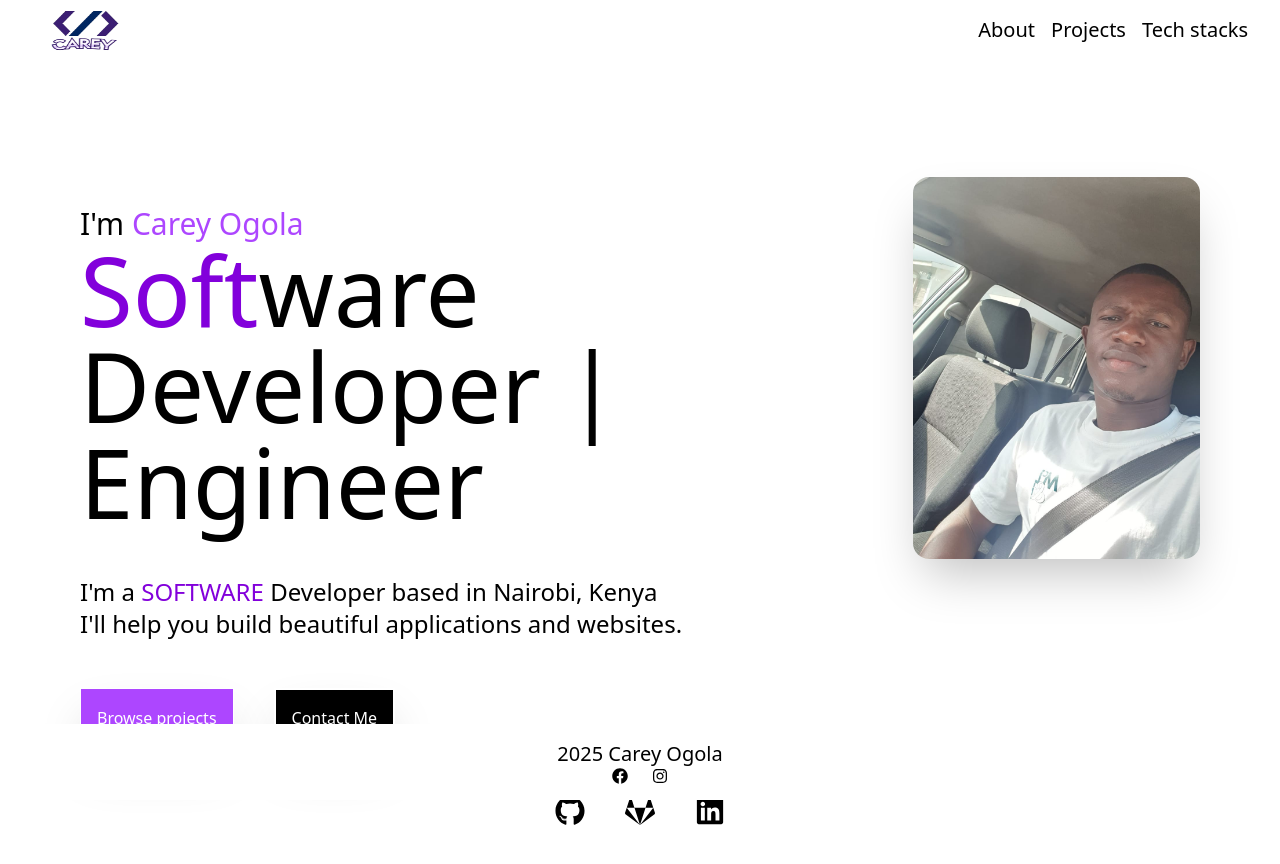
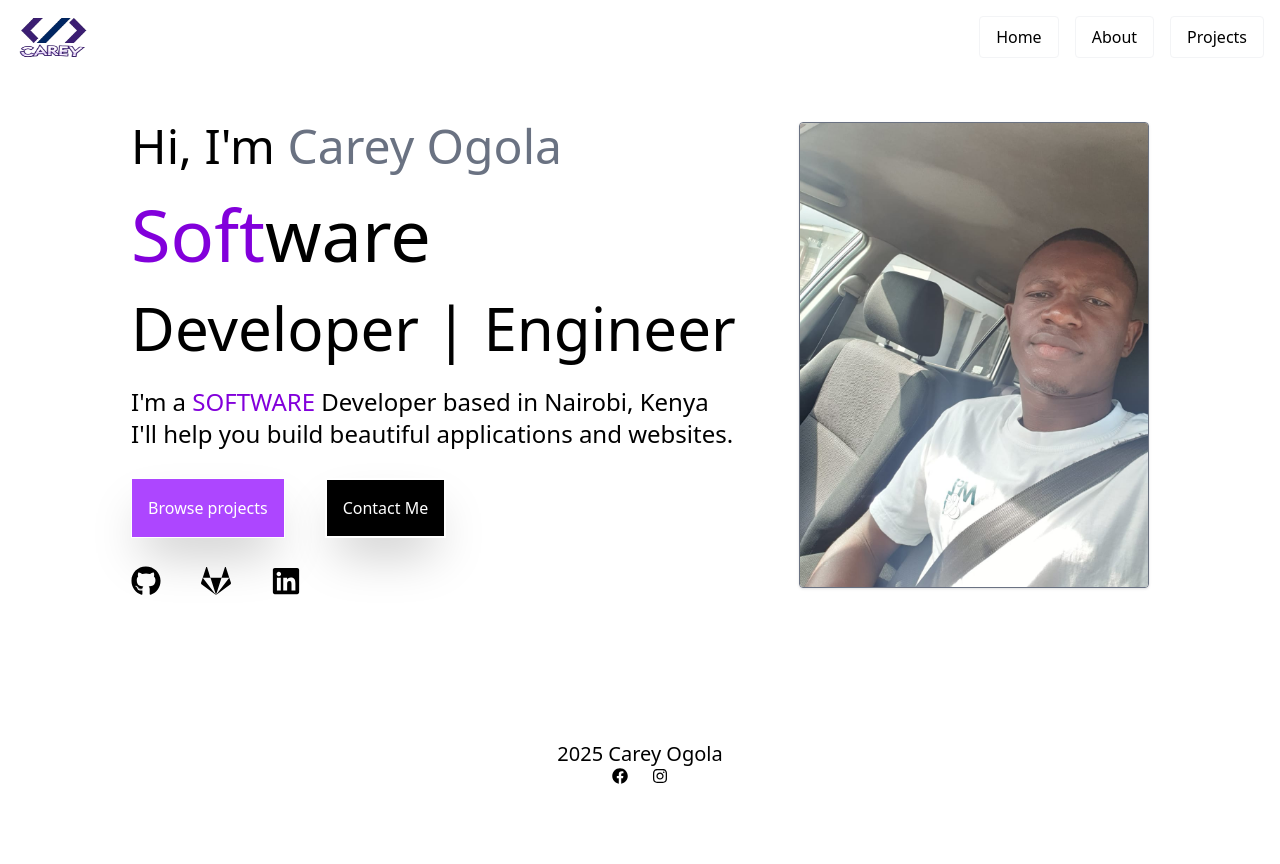
Before and after one commit to Careyogola/personal-portfolio, a React (Vite) app: page / in a window 1280 px wide. Shown: the top 864 px of the page. Built offline with nearby package versions, Linux system fonts and the light colour scheme.

Commit message:
Update on the whole page

```diff
--- a/src/App.jsx
+++ b/src/App.jsx
@@ -2,13 +2,15 @@ import React from 'react';
 import Header from './components/header';
 import Footer from './components/footer';
 import MainContent from './components/hero';
+import Navbar from './components/navbar';
 
 const App = () => {
   return (
     <div className="flex flex-col min-h-screen">
-      <Header />
-        <MainContent />
+      <Navbar/>
+      <MainContent />
       <Footer />
+
     </div>
   );
 };
--- a/src/components/hero.jsx
+++ b/src/components/hero.jsx
@@ -3,32 +3,34 @@ import { FaFacebook, FaGithub, FaGitlab, FaLinkedin } from "react-icons/fa";
 
 const MainContent = () => {
   return (
-    <div className='w-full min-h-screen bg-white my-32'>
-      <div className='flex flex-col gap-12 py-20 px-20'>
-        <div className='flex flex-row gap-10 h-80 items-center'>
-          <div>
-            <p className='text-3xl font-medium'>I'm <span className='text-3xl font-medium text-purple-500'> Carey Ogola</span></p>
-            <h1 className='text-8xl'><span className='text-8xl text-purple-700'>Soft</span>ware</h1>
-            <h1 className='text-8xl'>Developer | Engineer </h1>
+    <div className='w-full min-h-screen'>
+      <div className='flex flex-row justify-evenly py-12 px-20'>
+        <div className='flex flex-col gap-7 items-start'>
+
+            <p className='text-5xl font-medium'>Hi, I'm<span className='text-5xl text-gray-500'> Carey Ogola</span></p>
+            <h1 className='text-7xl'><span className='text-7xl text-purple-700'>Soft</span>ware</h1>
+            <h1 className='text-6xl'>Developer | Engineer </h1>
+
+
+            <p className='text-2xl font-medium'>I'm a <span className='text-purple-700 uppercase'>Software</span> Developer based in Nairobi, Kenya<br/>I'll help you build beautiful applications and websites.</p>
+            <div className='flex flex-row gap-10'>
+              <button className='bg-purple-500 border -2 border-solid  p-4 shadow-2xl hover:bg-black text-white'>Browse projects</button>
+              <button className='bg-black border-2 border-solid text-white p-4 shadow-2xl hover:bg-purple-500'>Contact Me</button>
+            </div>
+            <div className='flex flex-row items-center justify-center gap-10'>
+              <a href='https://github.com/Careyogola'><FaGithub size={30}/></a>
+              <a href='https://gitlab.com/careyogawo'><FaGitlab size={30}/></a>
+              <a href='https://www.linkedin.com/in/carey-ogola/'><FaLinkedin size={30}/></a>
+            </div>
             </div>
             <div className=''>
-              <img className='rounded-2xl shadow-2xl'
+              <img className='rounded-sm shadow-sm border border-gray-500 ml-3'
               src='/Carey.jpeg'
               width={350}
               height={480}
               />
             </div>
-            </div>
-            <p className='text-2xl text-medium'>I'm a <span className='text-purple-700 uppercase'>Software</span> Developer based in Nairobi, Kenya<br/>I'll help you build beautiful applications and websites.</p>
-            <div className='flex flex-row gap-10'>
-              <button className='bg-purple-500 border -2 border-solid  p-4 shadow-2xl hover:bg-black text-white'>Browse projects</button>
-              <button className='bg-black border-2 border-solid text-white p-4 shadow-2xl hover:bg-purple-500'>Contact Me</button>
-            </div>
-            <div className='flex flex-row items-center justify-center gap-10'>
-              <a href=''><FaGithub size={30}/></a>
-              <a href=''><FaGitlab size={30}/></a>
-              <a href=''><FaLinkedin size={30}/></a>
-            </div>
+
         </div>
     </div>
   )
--- /dev/null
+++ b/src/components/navbar.jsx
@@ -0,0 +1,18 @@
+import React from 'react'
+
+const Navbar = () => {
+  return (
+    <nav className='w-full flex flex-row items-center justify-between'>
+      <div className='h-auto'>
+        <img src='/carey-no-bg.png' className='h-15 w-25'/>
+      </div>
+        <div className='py-4 px-4 flex flex-row gap-4 items-center justify-end'>
+            <a className='text-normal font-light border border-gray-100 border-solid rounded-sm py-2 px-4 ' href='/'>Home</a>
+            <a className='text-normal font-light border border-gray-100 border-solid rounded-sm py-2 px-4 ' href='/about'>About</a>
+            <a className='text-normal font-light border border-gray-100 border-solid rounded-sm py-2 px-4 ' href='/projects'>Projects</a>
+        </div>
+    </nav>
+  )
+}
+
+export default Navbar
```
